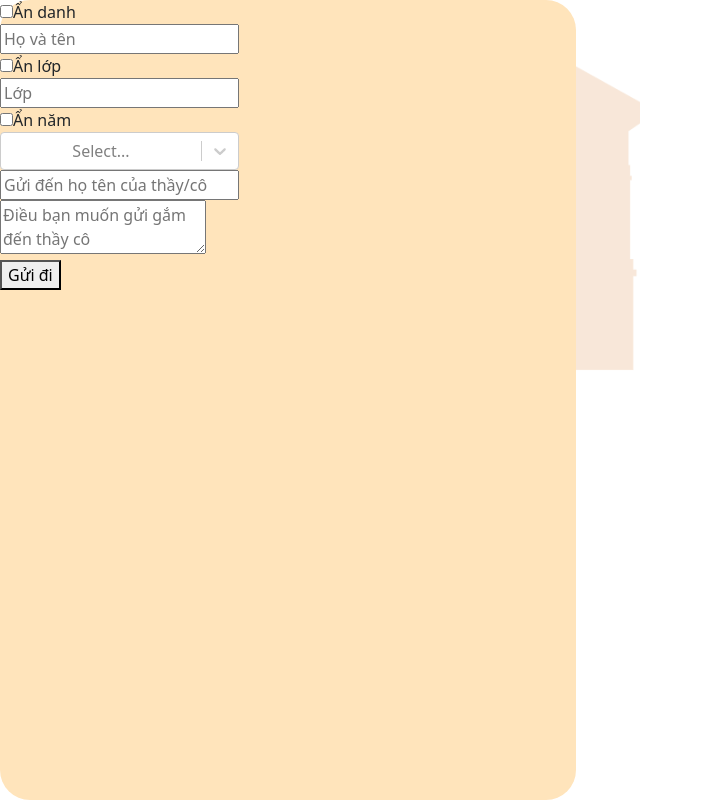
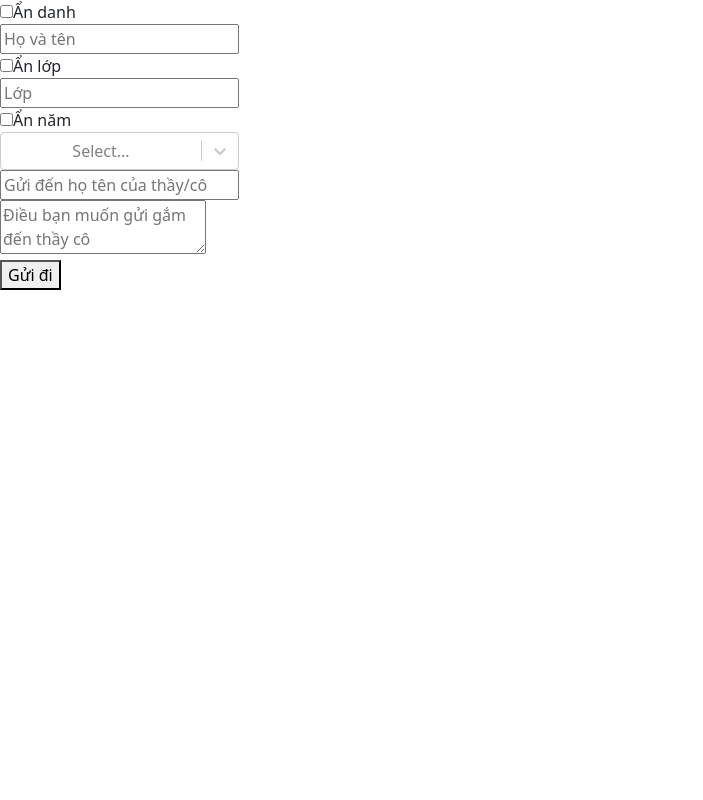
Before and after one commit to clbtinhoc/trianthayco2011, a React (Create React App) app in the folder frontend/: page / in a window 1280 px wide. Shown: the whole page, without its empty margins (0-703 px from the left). Built offline with nearby package versions, Linux system fonts and the light colour scheme.

Commit message:
Add state between submitted and not submitted

```diff
--- a/frontend/src/Pages/form.js
+++ b/frontend/src/Pages/form.js
@@ -16,6 +16,7 @@ export default class FormToReg extends React.Component {
             anonClass: false,
             anonYear: false,
             wish: null,
+            submit: false,
         }
         this.years = [{ value: "2016-2017", label: "2016-2017" },
         { value: "2017-2018", label: "2017-2018" },
@@ -28,7 +29,7 @@ export default class FormToReg extends React.Component {
     }
     handleSubmit(e) {
         e.preventDefault();
-
+        this.setState({ submit: true });
         fetch("http://localhost:5001/tri-an-2011/us-central1/api/add", {
             method: "POST",
             headers: {
@@ -51,12 +52,13 @@ export default class FormToReg extends React.Component {
             })
     }
     render() {
+        if (!this.state.submit) {
             return (
                 <div id="form">
                     <div>
-                        <img src={formBg} id="form-bg"></img>
+                        {/* <img src={formBg} id="form-bg"></img> */}
                     </div>
-                    <div id="a-rectangle"></div>
+                    {/* <div id="a-rectangle"></div> */}
                     <form onSubmit={this.handleSubmit}>
 
                         <div id="form-group-name">
@@ -114,5 +116,12 @@ export default class FormToReg extends React.Component {
                 </div>
             )
         }
+        else
+        {
+            return (
+                <p>Thanks for submitting!</p>
+            )
+        }
+    }
 
 }
```
Lines whose indentation alone changed are shown as unchanged.
